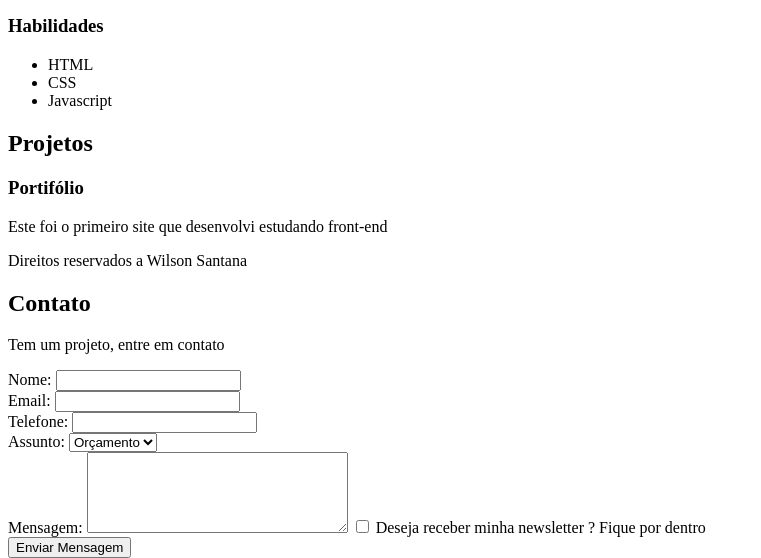
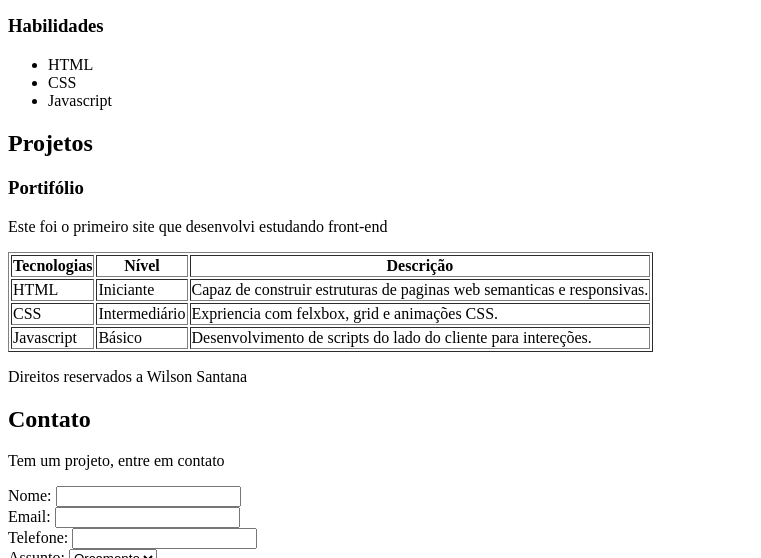
Before and after one commit to webwill76/site, a plain HTML site: page index.html in a window 1280 px wide. Shown: the part 542-1100 px from the top of the page, without its empty margins (0-761 px from the left). Drawn offline with Linux system fonts and the light colour scheme.

Commit message:
versao 4.0

```diff
--- a/index.html
+++ b/index.html
@@ -52,6 +52,41 @@
             </p>
         </article>
     </section>
+
+    <section id="habilidades">
+        <table border="1">
+            <thead>
+                <tr>
+                    <th>Tecnologias</th>
+                    <th>Nível</th>
+                    <th>Descrição</th>
+                </tr>
+            </thead>
+
+            <tbody>
+                <tr>
+                    <td>HTML</td>
+                    <td>Iniciante</td>
+                    <td>Capaz de construir estruturas de paginas web semanticas e responsivas.</td>
+                </tr>
+
+                <tr>
+                    <td>CSS</td>
+                    <td>Intermediário</td>
+                    <td>Expriencia com felxbox, grid e animações CSS.</td>
+                </tr>
+
+                <tr>
+                    <td>Javascript</td>
+                    <td>Básico</td>
+                    <td>Desenvolvimento de scripts do lado do cliente para intereções.</td>
+                </tr>
+            <tbody>
+
+            </tbody>
+        </table>
+
+    </section>
     <footer>
         <p>Direitos reservados a Wilson Santana</p>
         <section id="contato">
```
